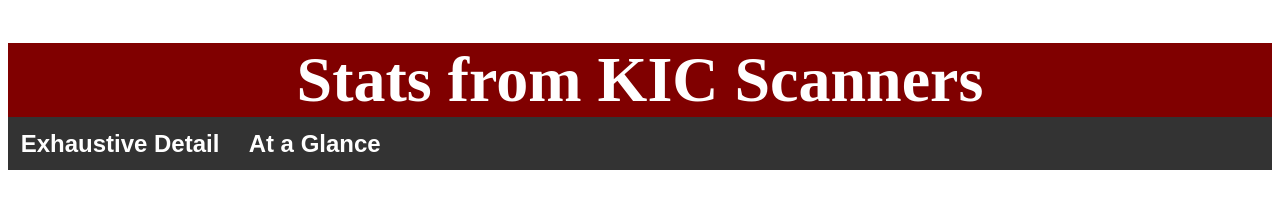
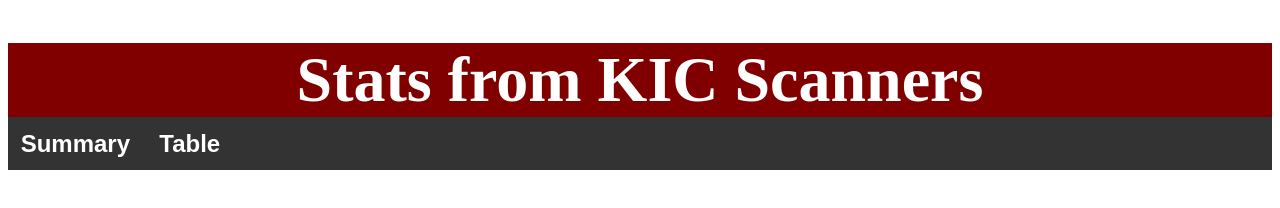
Before and after one commit to jrdnbradford/KIC-Stats, a plain HTML site: page index.html in a window 1280 px wide. Drawn offline with Linux system fonts and the light colour scheme; no server answers.

Commit message:
Slight changes.

```diff
--- a/index.html
+++ b/index.html
@@ -12,8 +12,8 @@
     <h1 align="center">Stats from KIC Scanners</h1>
 
     <nav class="topnav">
-        <button id="ExhaustiveDetail">Exhaustive Detail</button>
-        <button id="Total">At a Glance</button>
+        <button id="Summary">Summary</button>
+        <button id="Detail">Table</button>
     </nav>
 
     <div id="Stats"></div>
```
